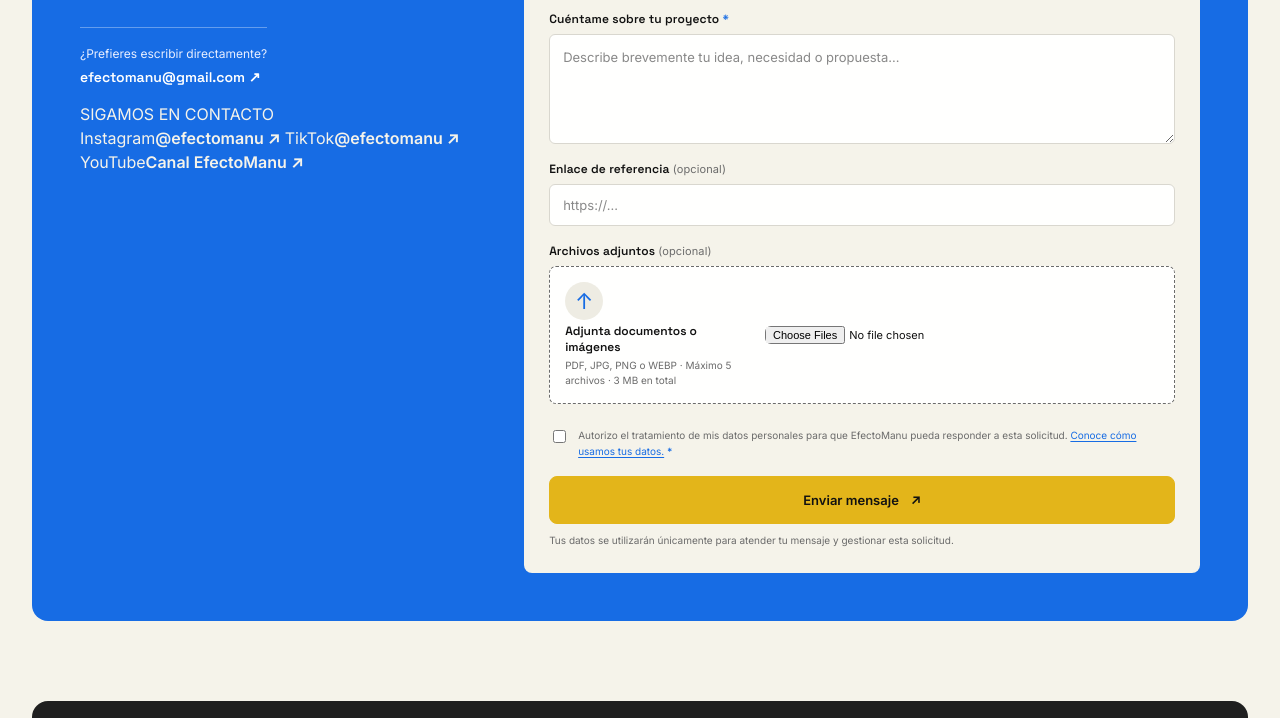
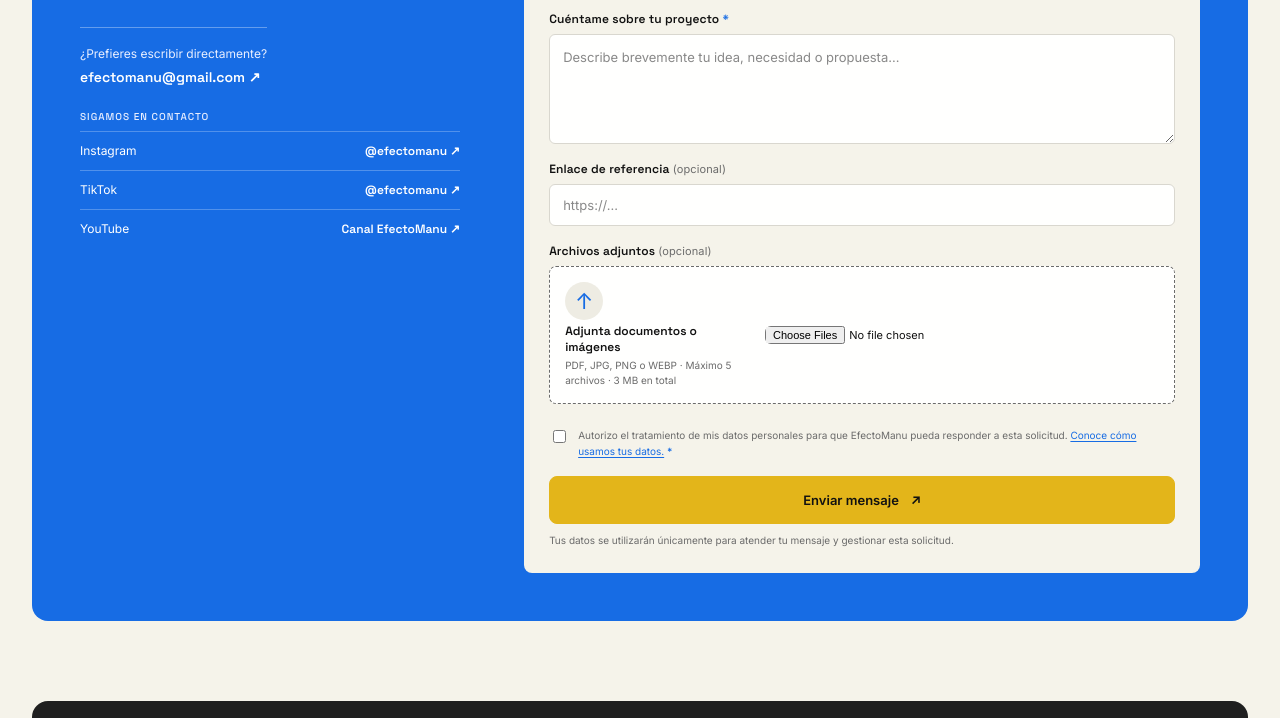
Before and after one commit to EfectoManu/EfectoManu, a website: page contacto.html in a window 1280 px wide. Shown: the part 819-1537 px from the top of the page. Drawn offline with Linux system fonts and the light colour scheme.

Commit message:
Style social links on contact page

```diff
--- a/css/contacto.css
+++ b/css/contacto.css
@@ -6,3 +6,10 @@
 .contact-page-section .contact-inner{background:#176ce4}
 .contact-page-section .contact-layout{padding:clamp(25px,4vw,48px)}
 @media(max-width:760px){.contact-page-heading{padding:48px 0 26px}.contact-page-section{padding-bottom:55px}}
+
+/* Redes sociales en la página de contacto */
+.contact-social{display:flex;flex-direction:column;gap:0;width:100%;margin-top:8px}
+.contact-social-label{font:500 10px "Space Grotesk",sans-serif;letter-spacing:.1em;color:#e9efff;margin-bottom:8px}
+.contact-social a{display:flex;justify-content:space-between;align-items:center;gap:12px;padding:10px 0;border-top:1px solid #ffffff40;color:#fff;font-size:12px;transition:color .2s}
+.contact-social a:hover{color:#e3b51a}
+.contact-social a b{font:600 12px "Space Grotesk",sans-serif;text-align:right}
```
